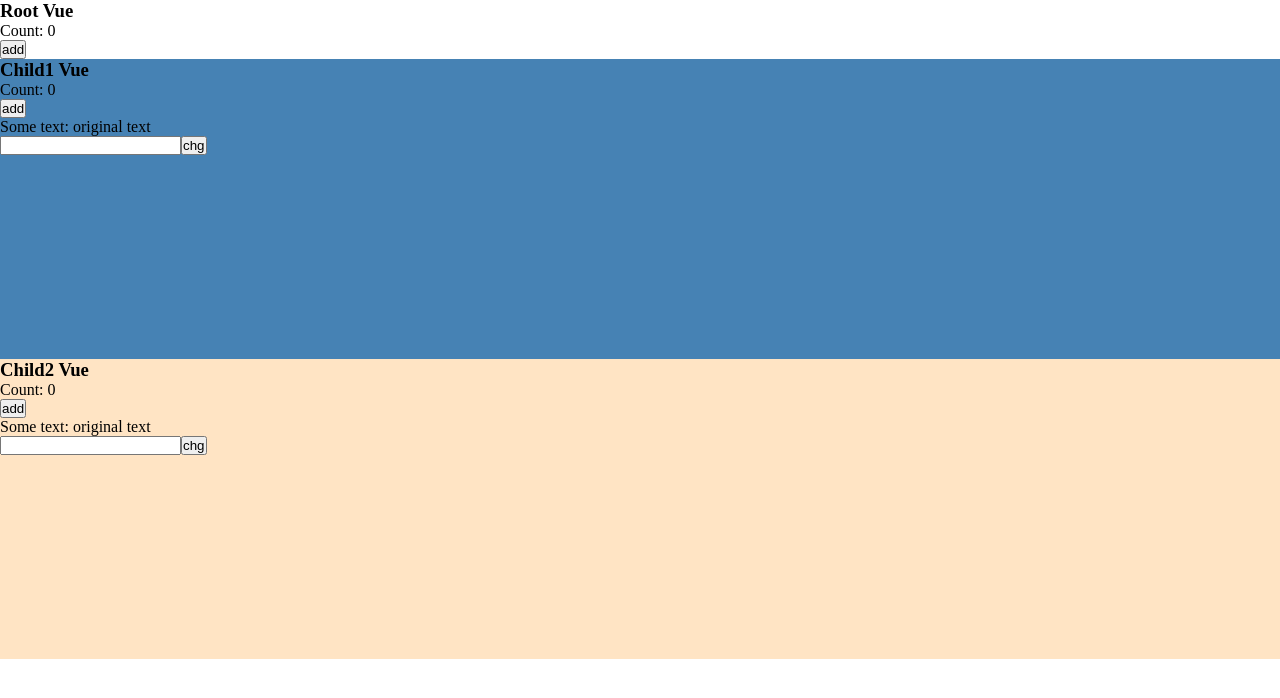
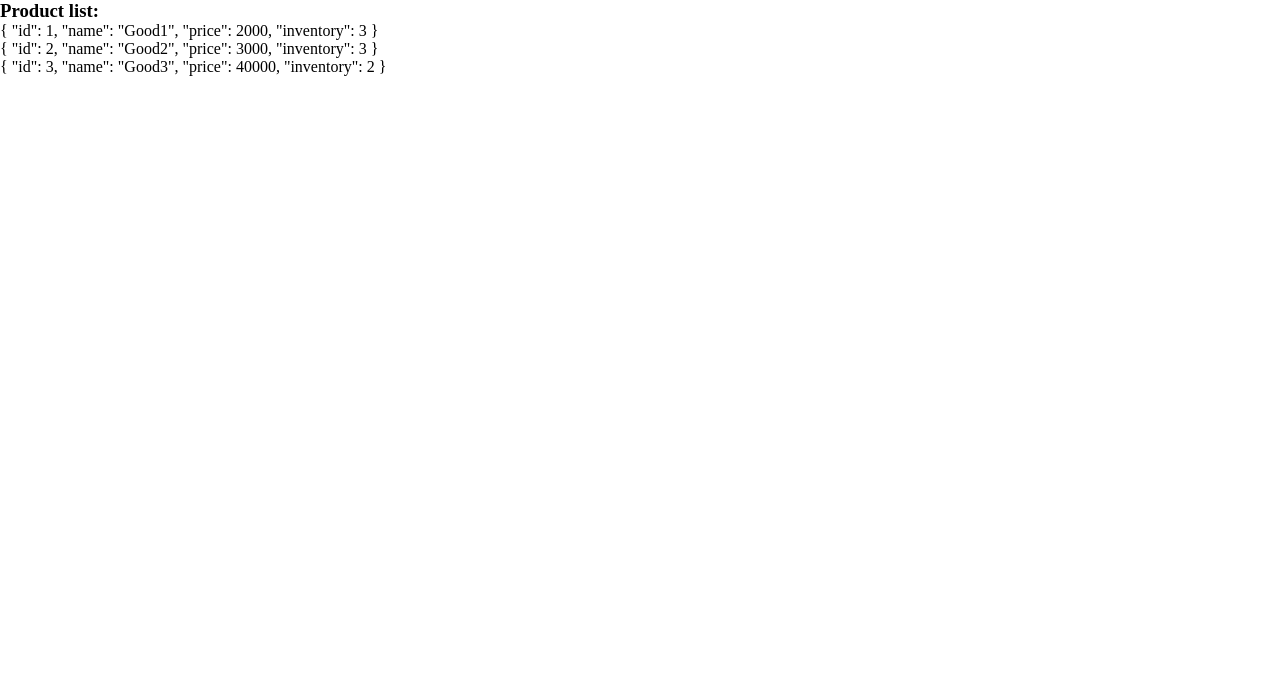
Before and after one commit to CooCoders/Co-Learning, a Vue app in the folder Vite+Vue3/vvue-demo1/: page / in a window 1280 px wide. Shown: the top 698 px of the page. Built offline with nearby package versions, Linux system fonts and the light colour scheme.

Commit message:
pinia proj products list

```diff
--- a/Vite+Vue3/vvue-demo1/src/App.vue
+++ b/Vite+Vue3/vvue-demo1/src/App.vue
@@ -21,6 +21,7 @@ import CDemoVue from './components/customize-directives/CDemo.vue'
 import RDemoVue from './components/routers/RDemo.vue'
 import MainVue from './components/pinia/Main.vue'
 import PRootVue from './components/review/PRoot.vue'
+import ProductVue from './components/pinia/Product.vue'
 </script>
 
 <template>
@@ -43,7 +44,8 @@ import PRootVue from './components/review/PRoot.vue'
     <!-- <CDemoVue></CDemoVue> -->
     <!-- <RDemoVue></RDemoVue> -->
     <!-- <MainVue></MainVue> -->
-    <PRootVue></PRootVue>
+    <!-- <PRootVue></PRootVue> -->
+    <ProductVue></ProductVue>
   </div>
 </template>
 
--- /dev/null
+++ b/Vite+Vue3/vvue-demo1/src/components/pinia/Product.vue
@@ -0,0 +1,18 @@
+<template>
+  <div>
+    <h3>Product list:</h3>
+    <ul>
+      <li v-for="item in products">{{ item }}</li>
+    </ul>
+  </div>
+</template>
+
+<script setup lang="ts">
+import { ref, reactive, onMounted } from 'vue'
+import { storeToRefs } from 'pinia'
+import useProductStorage from './store/productStore.js'
+
+const pstorage = useProductStorage()
+const { products } = storeToRefs(pstorage)
+</script>
+<style scoped></style>
--- /dev/null
+++ b/Vite+Vue3/vvue-demo1/src/components/pinia/store/productStore.js
@@ -0,0 +1,37 @@
+import { defineStore } from 'pinia'
+
+
+const useProductStore = defineStore('productStore', {
+  state() {
+    return {
+      products: [
+        {
+          id: 1,
+          name: 'Good1',
+          price: 2000,
+          inventory: 3
+        },
+        {
+          id: 2,
+          name: 'Good2',
+          price: 3000,
+          inventory: 3
+        },
+        {
+          id: 3,
+          name: 'Good3',
+          price: 40000,
+          inventory: 2
+        }
+      ]
+    }
+  },
+
+  actions: {
+    print() {
+      console.log('some text')
+    }
+  }
+})
+
+export default useProductStore
```
